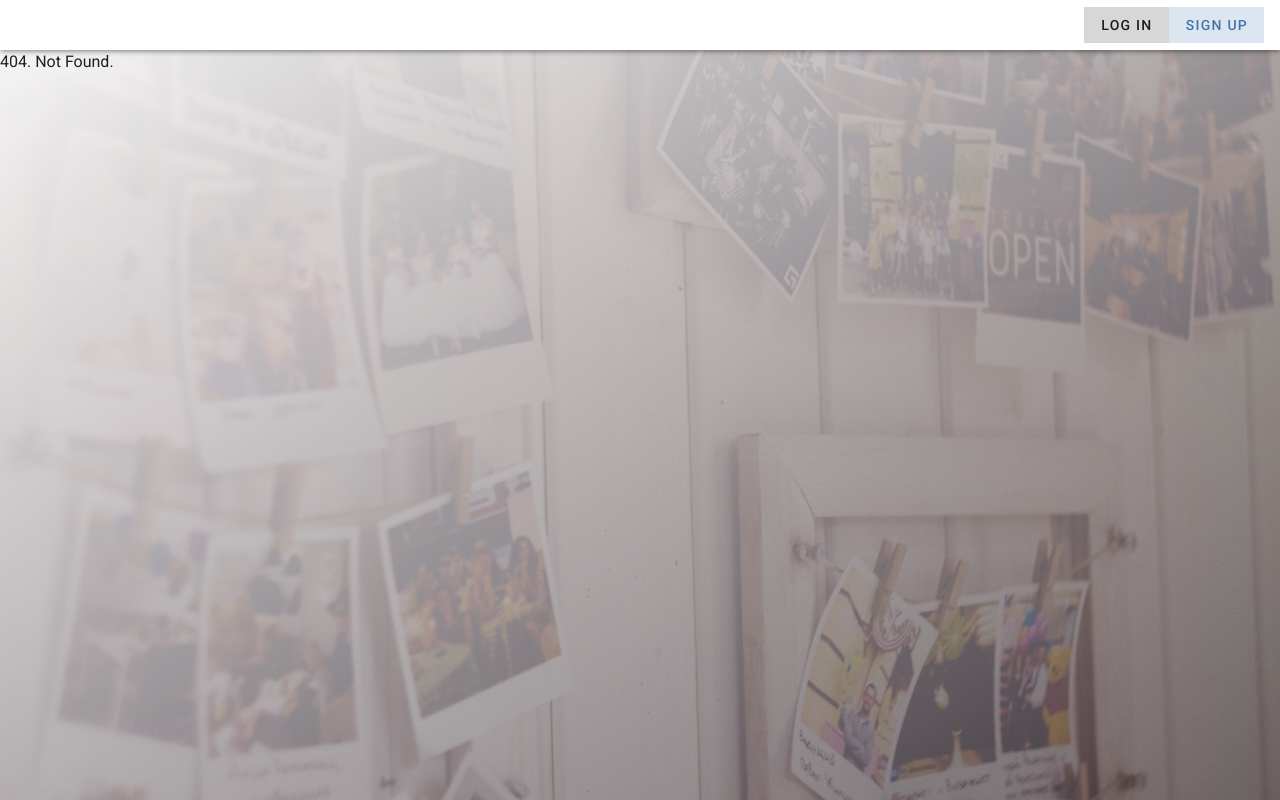
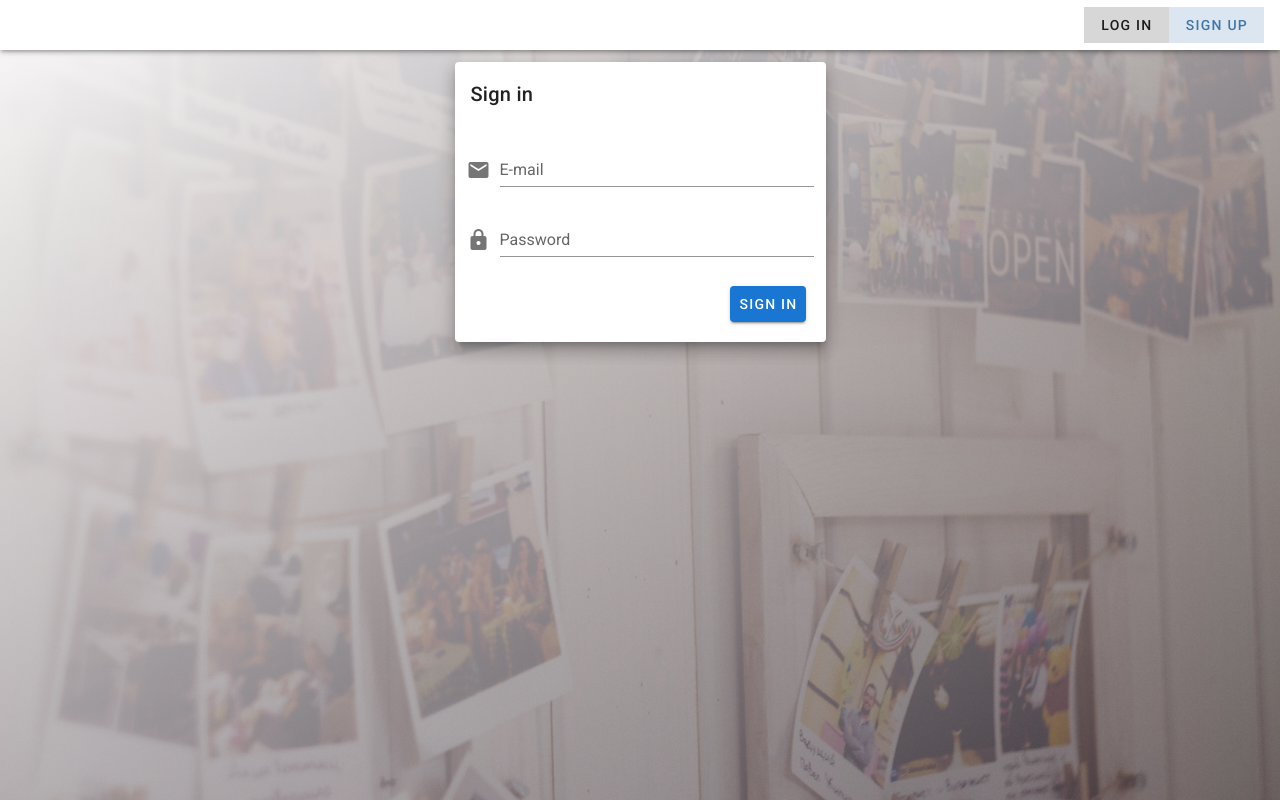
Before and after one commit to kevincote/mirego_moments, a Vue app: page /login in a window 1280 px wide. Before the commit this address had no page. Built offline with nearby package versions, Linux system fonts and the light colour scheme.

Commit message:
login form

```diff
--- /dev/null
+++ b/src/components/SignInForm.vue
@@ -0,0 +1,51 @@
+<template>
+  <v-card elevation=10>
+    <v-card-title>Sign in</v-card-title>
+    <v-container>
+      <v-form
+        ref="form"
+        v-model="valid"
+        lazy-validation
+      >
+        <v-text-field
+          v-model="email"
+          :rules="emailRules"
+          prepend-icon="mdi-email"
+          label="E-mail"
+          required
+        ></v-text-field>
+
+        <v-text-field
+            v-model="password"
+            prepend-icon="mdi-lock"
+            :rules="passwordRules"
+            label="Password"
+            hint="At least 8 characters"
+          ></v-text-field>
+      </v-form>
+
+      <v-card-actions>
+        <v-spacer></v-spacer>
+        <v-btn color="primary">Sign in</v-btn>
+      </v-card-actions>
+    </v-container>
+  </v-card>
+</template>
+
+<script>
+  export default {
+    name: 'SignInForm',
+    data: () => ({
+      email: '',
+      emailRules: [
+        v => !!v || 'E-mail is required',
+        v => /.+@.+\..+/.test(v) || 'E-mail must be valid in the correct format',
+      ],
+      password: '',
+      passwordRules: [
+        v => !!v || 'Password is required',
+        v => v.length >= 8 || 'Password must be at least 8 characters',
+      ]
+    }),
+  }
+</script>
--- a/src/router/index.js
+++ b/src/router/index.js
@@ -19,6 +19,10 @@ const routes = [
     component: () => import(/* webpackChunkName: "login" */ '../views/SignUp.vue')
   },
   {
+    path: '/login',
+    component: () => import(/* webpackChunkName: "login" */ '../views/SignIn.vue')
+  },
+  {
     path: "not-found",
     name: "404",
     component: () => import(/* webpackChunkName: "404" */ '../views/NotFound.vue')
--- /dev/null
+++ b/src/views/SignIn.vue
@@ -0,0 +1,30 @@
+<template>
+  <v-container>
+      <v-row>
+        <v-col cols=4 />
+        <v-col
+          xs=12
+          md=4
+          align=center
+        >
+          <sign-in-form />
+        </v-col>
+        <v-col cols=4 />
+      </v-row>
+  </v-container>
+</template>
+
+<script>
+import SignInForm from '@/components/SignInForm.vue';
+
+export default {
+  name: 'SignIn',
+  components: {
+    SignInForm,
+  },
+  data() {
+    return {
+    }
+  },
+}
+</script>
```
